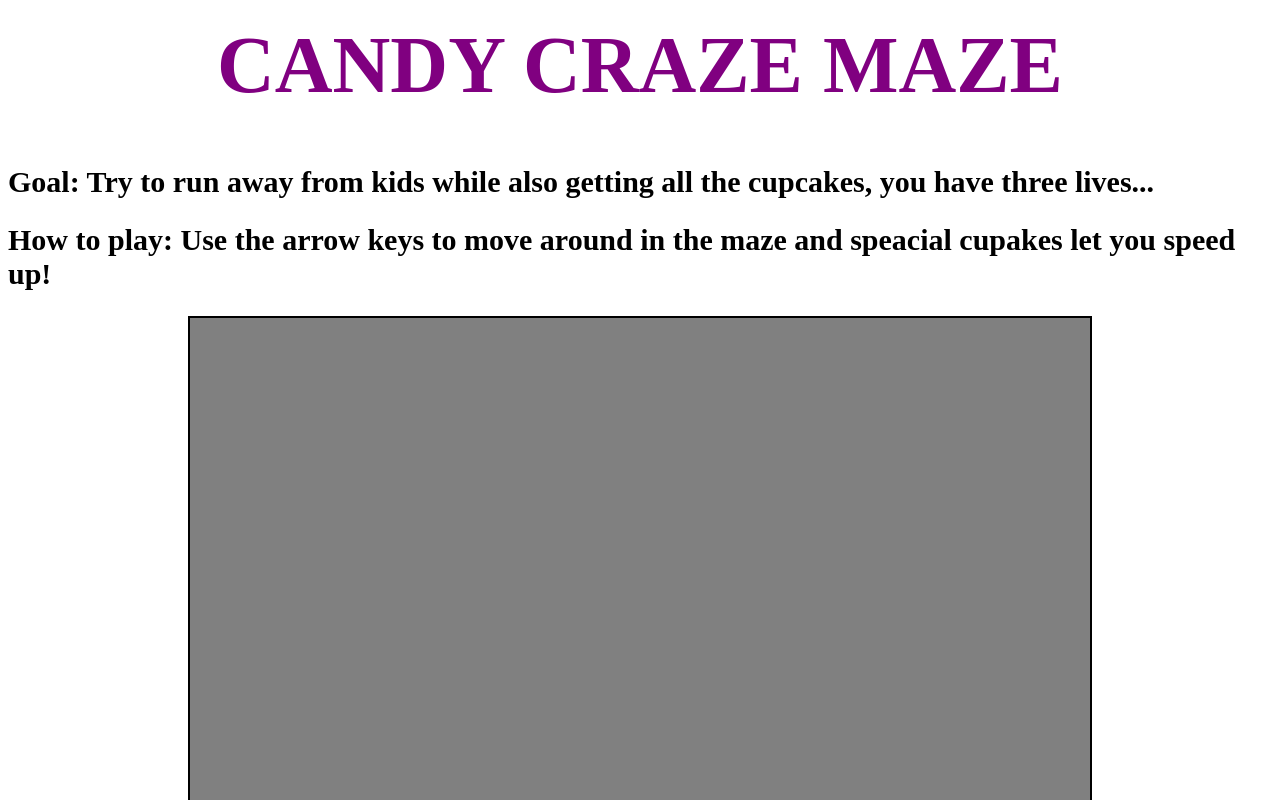
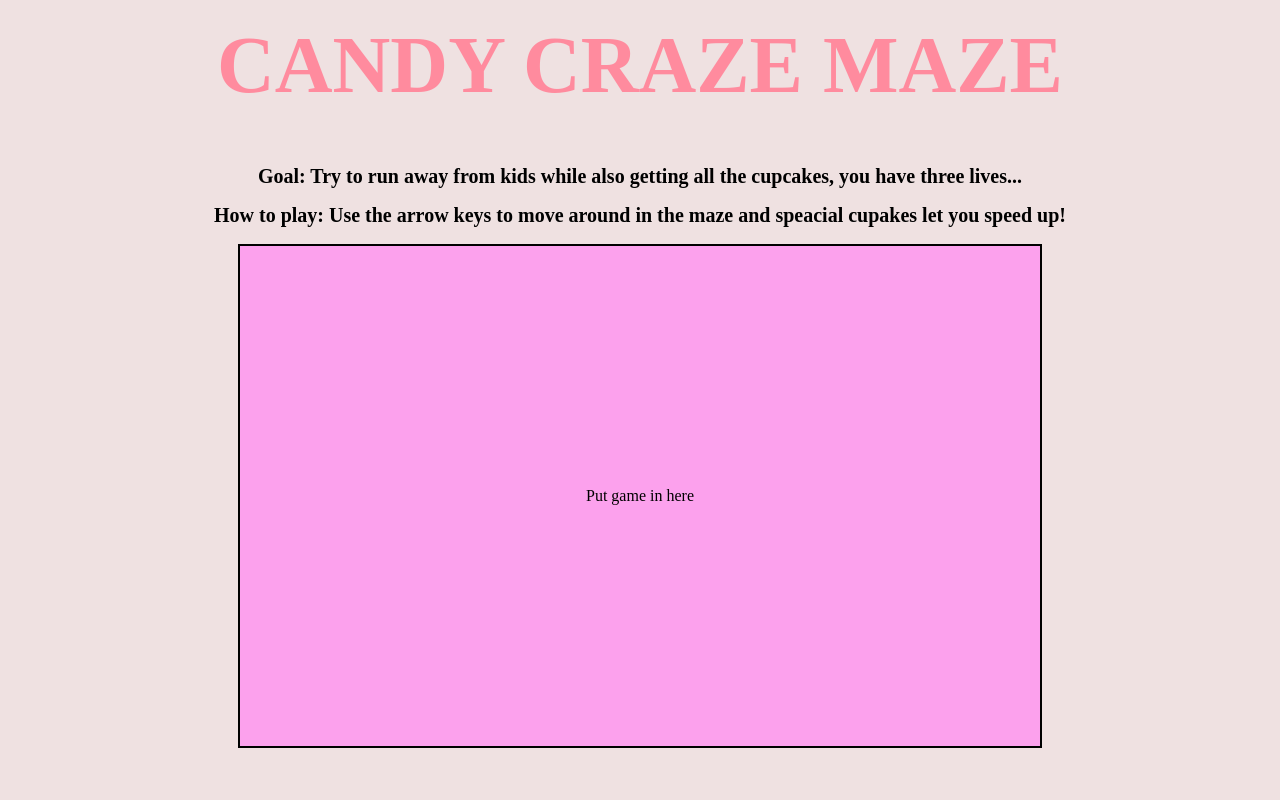
Before and after one commit to 2024-25-Allen-ISD-Computer-Science/5th-period-isp-candy-craze-maze, a website built with Parcel: page src/index.html in a window 1280 px wide. Shown: the top 800 px of the page. Built offline with nearby package versions, Linux system fonts and the light colour scheme.

Commit message:
Changed color of game backround

```diff
--- a/src/index.html
+++ b/src/index.html
@@ -11,7 +11,7 @@
     <h2 class = "goal-text">Goal: Try to run away from kids while also getting all the cupcakes, you have three lives... </h2>
     <h2 class = "howtoplay-text"> How to play: Use the arrow keys to move around in the maze and speacial cupakes let you speed up! </h2>
       <div class = "game-container">
-        <! will add content
+        <p calss = "play-text"> Put game in here </p>
       </div>
   </body>
 </html>
--- a/src/styles.css
+++ b/src/styles.css
@@ -1,28 +1,28 @@
 body{
-
+    background-color:#EFE1E1
 }
 .title-text {
     font-size: 80px;
-    color:purple;
+    color: #ff8b9e;
     text-align:center;
     margin-top: 20px;
 }
 .goal-text{
-    font-size: 30px;
+    font-size: 20px;
     color: black;
-    text-align:left;
+    text-align:center;
     margin: 50;
 }
 .howtoplay-text{
-    font-size: 30px;
+    font-size: 20px;
     color: black;
-    text-align:left;
+    text-align:center;
     margin: 50;
 }
 .game-container{
-    width: 900px;
-    height: 700px;
-    background-color: grey;
+    width: 800px;
+    height: 500px;
+    background-color: #fca1ed;
     border: 2px solid black;
     display: flex;
     justify-content: center;
```
